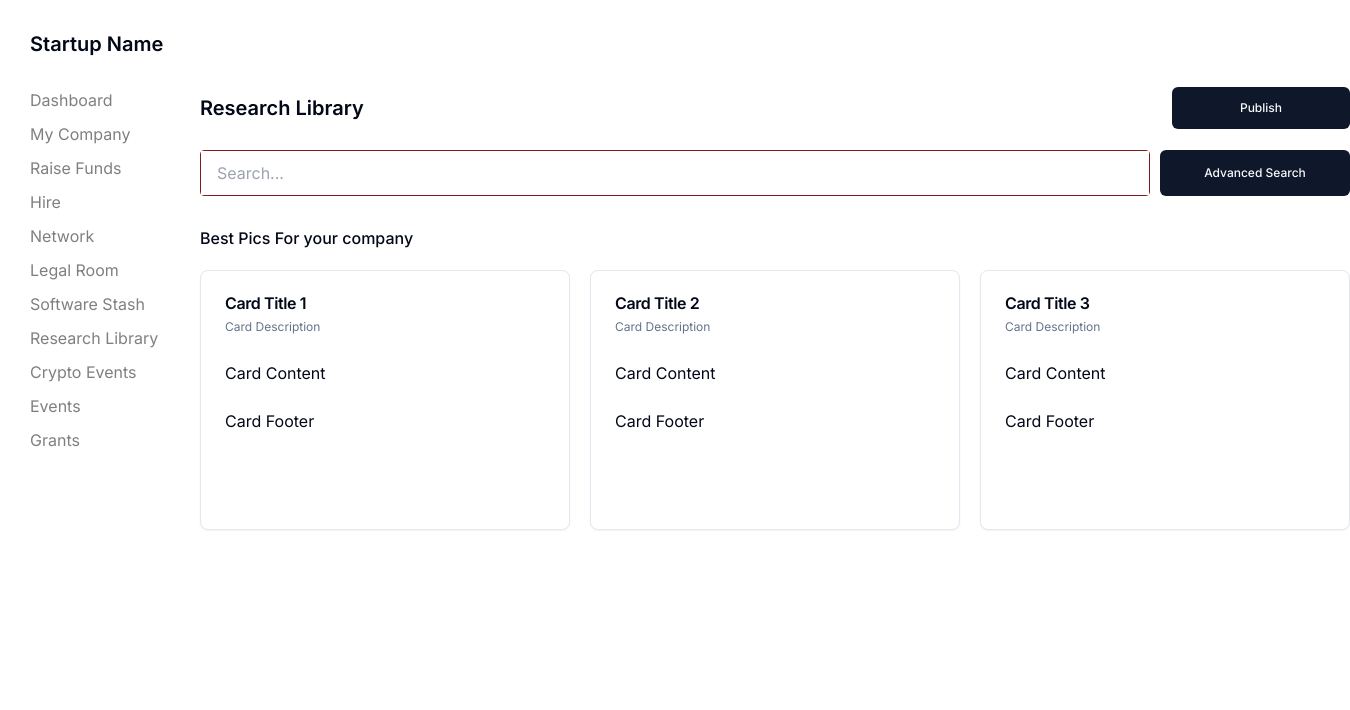
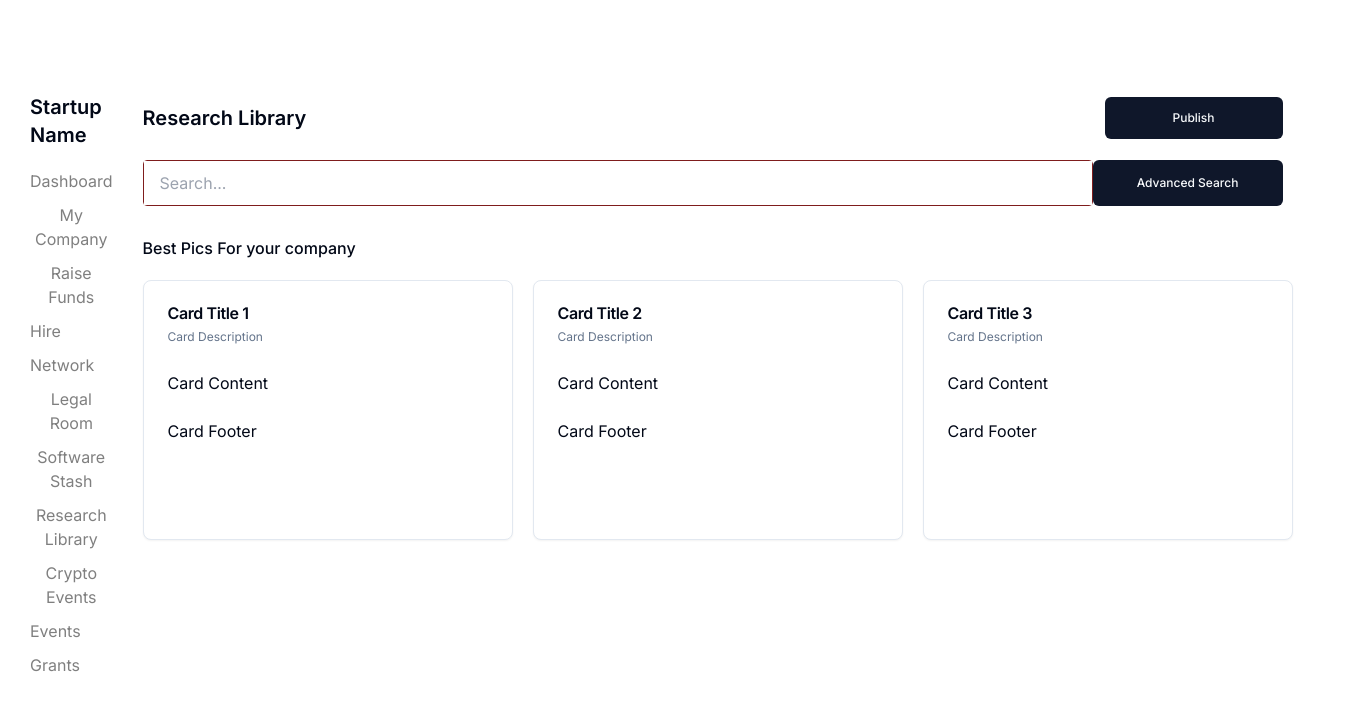
Before and after one commit to ShaikhNabeelShabbir/unbundl-web, a React (Vite) app: page /founder-dashboard in a window 1280 px wide. Shown: the top 710 px of the page, 1350 px wide, since content can reach past the window. Built offline with nearby package versions, Linux system fonts and the light colour scheme.

Commit message:
side bar functional completed research library

```diff
--- a/src/components/sidebar.tsx
+++ b/src/components/sidebar.tsx
@@ -1,44 +1,60 @@
 import React from "react";
 
-export const Sidebar: React.FC = () => {
+interface SidebarProps {
+  setCurrentView: (view: string) => void;
+}
+
+export const Sidebar: React.FC<SidebarProps> = ({ setCurrentView }) => {
   return (
-    <div className=" ">
-      <div className="p-[30px]">
+    <div className="w-[200px] h-full py-[93px] px-[30px]">
+      <div className="mb-[20px]">
         <h1 className="text-lg font-semibold">Startup Name</h1>
       </div>
-      <ul className="w-[200px] h-[364px] px-[30px] text-black/50 space-y-[10px]">
+      <ul className="text-black/50 space-y-[10px]">
         <li className="hover:text-black">
-          <p>Dashboard</p>
+          <button onClick={() => setCurrentView("dashboard")}>Dashboard</button>
         </li>
-        <li className="gap-y-[10px] hover:text-black">
-          <p>My Company</p>
+        <li className="hover:text-black">
+          <button onClick={() => setCurrentView("my-company")}>
+            My Company
+          </button>
         </li>
-        <li className="gap-y-[10px] hover:text-black">
-          <p>Raise Funds</p>
+        <li className="hover:text-black">
+          <button onClick={() => setCurrentView("raise-funds")}>
+            Raise Funds
+          </button>
         </li>
-        <li className="gap-y-[10px] hover:text-black">
-          <p>Hire</p>
+        <li className="hover:text-black">
+          <button onClick={() => setCurrentView("hire")}>Hire</button>
         </li>
-        <li className="gap-y-[10px] hover:text-black">
-          <p>Network</p>
+        <li className="hover:text-black">
+          <button onClick={() => setCurrentView("network")}>Network</button>
         </li>
-        <li className="gap-y-[10px] hover:text-black">
-          <p>Legal Room</p>
+        <li className="hover:text-black">
+          <button onClick={() => setCurrentView("legal-room")}>
+            Legal Room
+          </button>
         </li>
-        <li className="gap-y-[10px] hover:text-black">
-          <p>Software Stash</p>
+        <li className="hover:text-black">
+          <button onClick={() => setCurrentView("software-stash")}>
+            Software Stash
+          </button>
         </li>
-        <li className="gap-y-[10px] hover:text-black">
-          <p>Research Library</p>
+        <li className="hover:text-black">
+          <button onClick={() => setCurrentView("research-library")}>
+            Research Library
+          </button>
         </li>
-        <li className="gap-y-[10px] hover:text-black">
-          <p>Crypto Events</p>
+        <li className="hover:text-black">
+          <button onClick={() => setCurrentView("crypto-events")}>
+            Crypto Events
+          </button>
         </li>
-        <li className="gap-y-[10px] hover:text-black">
-          <p>Events</p>
+        <li className="hover:text-black">
+          <button onClick={() => setCurrentView("events")}>Events</button>
         </li>
-        <li className="gap-y-[10px] hover:text-black">
-          <p>Grants</p>
+        <li className="hover:text-black">
+          <button onClick={() => setCurrentView("grants")}>Grants</button>
         </li>
       </ul>
     </div>
--- a/src/pages/startup/founder-dashboard.tsx
+++ b/src/pages/startup/founder-dashboard.tsx
@@ -1,13 +1,50 @@
+import React, { useState } from "react";
 import Sidebar from "@/components/sidebar";
+import { Network } from "lucide-react";
+import CryptoEvents from "./crypto-events";
+import Events from "./events";
+import Grants from "./grants";
+import Hire from "./hire";
+import LegalRoom from "./leagal-room";
+import MyCompany from "./my-company";
+import RaiseFunds from "./raise-funds";
 import ResearchLibrary from "./research-library";
+import SoftwareStash from "./software-stash";
 
 const Founderdashboard = () => {
+  const [currentView, setCurrentView] = useState<string>("research-library");
+
+  const renderForm = () => {
+    switch (currentView) {
+      case "my-company":
+        return <MyCompany />;
+      case "raise-funds":
+        return <RaiseFunds />;
+      case "hire":
+        return <Hire />;
+      case "network":
+        return <Network />;
+      case "legal-room":
+        return <LegalRoom />;
+      case "software-stash":
+        return <SoftwareStash />;
+      case "research-library":
+        return <ResearchLibrary />;
+      case "crypto-events":
+        return <CryptoEvents />;
+      case "events":
+        return <Events />;
+      case "grants":
+        return <Grants />;
+      default:
+        return <ResearchLibrary />;
+    }
+  };
+
   return (
     <div className="flex">
-      <Sidebar />
-      <div className="flex-1">
-        <ResearchLibrary />
-      </div>
+      <Sidebar setCurrentView={setCurrentView} />
+      <div className="flex-1">{renderForm()}</div>
     </div>
   );
 };
--- a/src/pages/startup/research-library.tsx
+++ b/src/pages/startup/research-library.tsx
@@ -11,10 +11,11 @@ import {
 
 const ResearchLibrary: React.FC = () => {
   return (
-    <div className="flex-1 py-[87px]">
+    <div className="flex">
+      <div className="flex-1 py-[97px]">
         <div className="flex items-center justify-between">
           <p className="font-semibold text-[20px]">Research Library</p>
-        <Button className="w-[178px] h-[42px]">Publish</Button>
+          <Button className="w-[178px] h-[42px] mr-[30px]">Publish</Button>
         </div>
         <div className="flex items-center justify-between mt-[21px]">
           <div className="flex w-[950px] h-[46px] border border-red-900 rounded-[4px]">
@@ -24,7 +25,9 @@ const ResearchLibrary: React.FC = () => {
               placeholder="Search..."
             />
           </div>
-        <Button className="w-[190px] h-[46px]">Advanced Search</Button>
+          <Button className="w-[190px] h-[46px] mr-[30px]">
+            Advanced Search
+          </Button>
         </div>
         <div className="mt-[30px] mb-[20px] font-medium text-base">
           Best Pics For your company
@@ -70,6 +73,7 @@ const ResearchLibrary: React.FC = () => {
           </Card>
         </div>
       </div>
+    </div>
   );
 };
 
```
Lines whose indentation alone changed are shown as unchanged.
